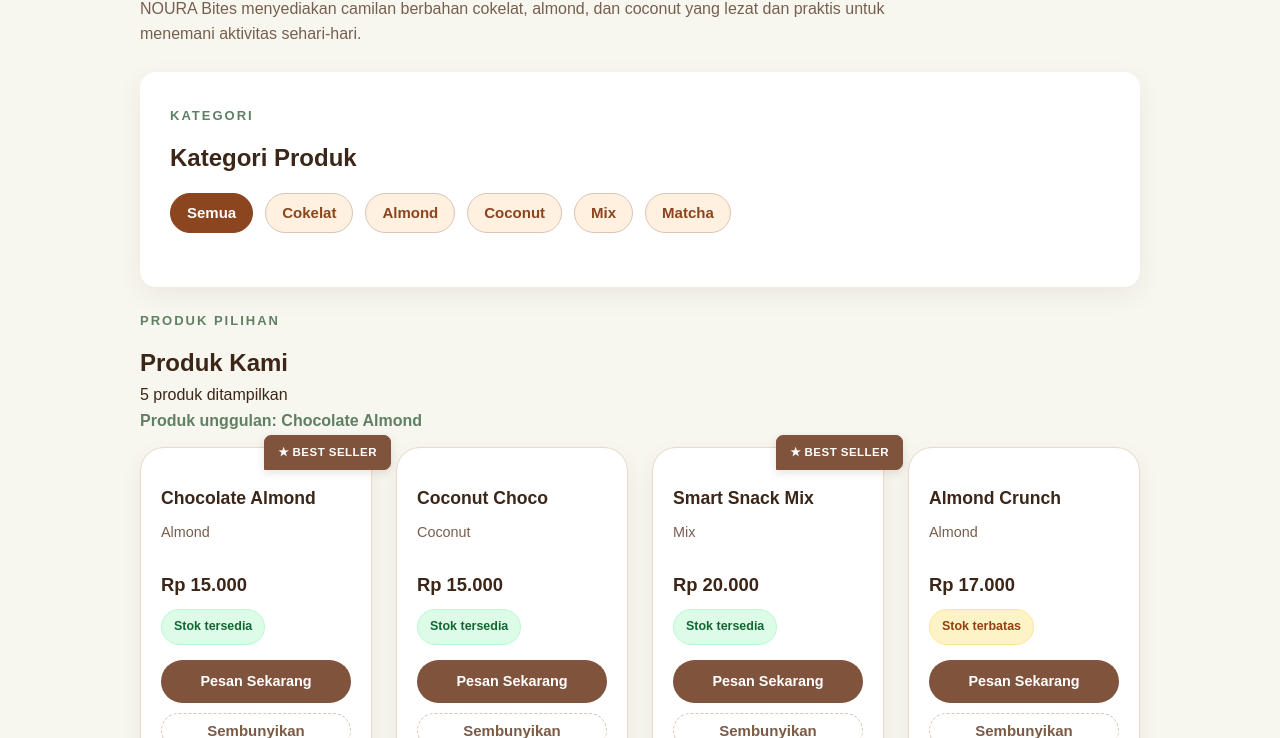
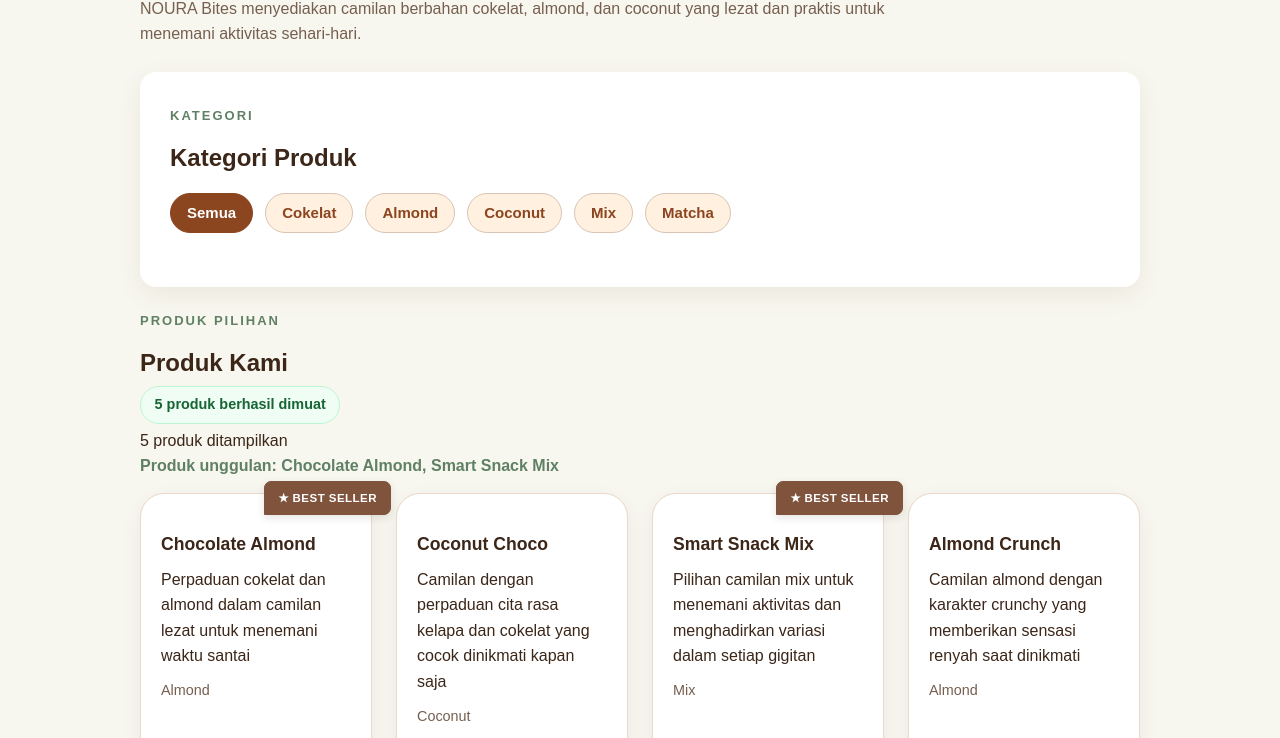
Before and after one commit to DiahAyuWulandari9/website-umkm, a plain HTML site: page produk.html in a window 1280 px wide. Shown: the part 214-952 px from the top of the page. Drawn offline with Linux system fonts and the light colour scheme.

Commit message:
feat: load product catalog from JSON

```diff
--- a/css/style.css
+++ b/css/style.css
@@ -100,14 +100,15 @@ img {
     text-decoration: none;
 }
 
+/* Menu disembunyikan dulu di layar kecil, tampil setelah tombol diklik (.is-open) */
 .nav ul {
-    display: flex;
-    flex-direction: row;
+    display: none;
+    flex-direction: column;
     flex-wrap: wrap;
     align-items: center;
     justify-content: flex-end;
     gap: 8px 14px;
-
+    width: 100%;
     margin: 0;
     padding: 0;
     list-style: none;
@@ -1168,10 +1169,6 @@ audio {
         flex-wrap: nowrap;
     }
 
-    .nav ul {
-        flex-wrap: nowrap;
-    }
-
     .product-grid {
         grid-template-columns: repeat(3, minmax(0, 1fr));
     }
@@ -1263,16 +1260,6 @@ audio {
     outline-offset: 3px;
 }
 
-/* Menu disembunyikan dulu di layar kecil */
-.nav ul {
-    display: none;
-    flex-direction: column;
-    width: 100%;
-    margin: 0;
-    padding: 0;
-    list-style: none;
-}
-
 /* Menu terlihat setelah tombol diklik */
 .nav ul.is-open {
     display: flex;
@@ -1288,6 +1275,7 @@ audio {
     .nav ul.is-open {
         display: flex;
         flex-direction: row;
+        flex-wrap: nowrap;
         width: auto;
     }
 }
@@ -1418,36 +1406,6 @@ audio {
     border-color: #fecaca;
 }
 
-.js-product-card .product-action {
-    display: flex;
-    align-items: center;
-    justify-content: center;
-    width: 100%;
-    min-height: 43px;
-    margin-top: 5px;
-    padding: 10px;
-    color: #fff;
-    background: #80533d;
-    border-radius: 999px;
-    font-size: 0.9rem;
-    font-weight: 700;
-    text-align: center;
-    text-decoration: none;
-    transition: background 0.2s ease, transform 0.2s ease;
-}
-
-.js-product-card .product-action:hover {
-    background: #593b2b;
-    transform: translateY(-2px);
-}
-
-.js-product-card .product-action.is-disabled {
-    background: #fce8e6;
-    color: #991b1b;
-    cursor: not-allowed;
-    pointer-events: none;
-}
-
 /* Penegasan informasi produk unggulan */
 #produk-unggulan {
     font-weight: 700;
@@ -1474,13 +1432,11 @@ audio {
 }
 
 @media (prefers-reduced-motion: reduce) {
-    .js-product-card,
-    .js-product-card .product-action {
+    .js-product-card {
         transition: none;
     }
 
-    .js-product-card:hover,
-    .js-product-card .product-action:hover {
+    .js-product-card:hover {
         transform: none;
     }
 }
@@ -1525,25 +1481,6 @@ audio {
   padding: 1rem;
   background: #f8f6ef;
   color: #795b46;
-}
-
-/* Tombol Sembunyikan pada kartu (latihan remove) */
-.js-product-card .ghost-button {
-  width: 100%;
-  padding: 0.5rem 0.75rem;
-  border: 1px dashed #d8c5b5;
-  border-radius: 999px;
-  background: transparent;
-  color: #795b46;
-  font-weight: 700;
-  cursor: pointer;
-}
-
-.js-product-card .ghost-button:hover,
-.js-product-card .ghost-button:focus-visible {
-  border-color: #8b451f;
-  color: #8b451f;
-  background: #fff0df;
 }
 
 /* ==================================================
@@ -1892,3 +1829,34 @@ audio {
         align-items: stretch;
     }
 }
+
+/* ==================================================
+   P13 - STATUS KATALOG (loading / success / error)
+   ================================================== */
+.catalog-status {
+    display: inline-block;
+    margin: 0.25rem 0;
+    padding: 0.4rem 0.85rem;
+    border: 1px solid var(--color-border);
+    border-radius: 999px;
+    font-size: 0.9rem;
+    font-weight: 700;
+}
+
+.catalog-status.loading {
+    color: #92400e;
+    background: #fef3c7;
+    border-color: #fde68a;
+}
+
+.catalog-status.success {
+    color: var(--color-success);
+    background: var(--color-success-soft);
+    border-color: #bbf7d0;
+}
+
+.catalog-status.error {
+    color: var(--color-danger);
+    background: var(--color-danger-soft);
+    border-color: #fecaca;
+}
--- /dev/null
+++ b/data/products.json
@@ -0,0 +1,47 @@
+[
+  {
+    "id": "chocolate-almond",
+    "name": "Chocolate Almond",
+    "category": "Almond",
+    "price": 15000,
+    "stock": 12,
+    "featured": true,
+    "description": "Perpaduan cokelat dan almond dalam camilan lezat untuk menemani waktu santai"
+  },
+  {
+    "id": "coconut-choco",
+    "name": "Coconut Choco",
+    "category": "Coconut",
+    "price": 15000,
+    "stock": 8,
+    "featured": false,
+    "description": "Camilan dengan perpaduan cita rasa kelapa dan cokelat yang cocok dinikmati kapan saja"
+  },
+  {
+    "id": "smart-snack-mix",
+    "name": "Smart Snack Mix",
+    "category": "Mix",
+    "price": 20000,
+    "stock": 10,
+    "featured": true,
+    "description": "Pilihan camilan mix untuk menemani aktivitas dan menghadirkan variasi dalam setiap gigitan"
+  },
+  {
+    "id": "almond-crunch",
+    "name": "Almond Crunch",
+    "category": "Almond",
+    "price": 17000,
+    "stock": 5,
+    "featured": false,
+    "description": "Camilan almond dengan karakter crunchy yang memberikan sensasi renyah saat dinikmati"
+  },
+  {
+    "id": "coconut-choco-bites",
+    "name": "Coconut Choco Bites",
+    "category": "Choco",
+    "price": 17000,
+    "stock": 0,
+    "featured": false,
+    "description": "Camilan bite-size dengan perpaduan kelapa dan cokelat yang praktis untuk dinikmati"
+  }
+]
--- /dev/null
+++ b/js/catalog-api.js
@@ -0,0 +1,148 @@
+const DATA_URL = "data/products.json";
+const catalogStatus = document.querySelector("#catalog-status");
+const produkGrid = document.querySelector("#produk-dinamis");
+const produkRingkasan = document.querySelector("#produk-ringkasan");
+const produkUnggulan = document.querySelector("#produk-unggulan");
+const tombolFilter = document.querySelectorAll("[data-filter]");
+
+// state katalog: data hasil fetch
+let products = [];
+
+// helper status: mengatur kelas (loading / success / error) dan pesan katalog
+function setStatus(state, message) {
+    catalogStatus.className = "catalog-status";
+    if (state) {
+        catalogStatus.classList.add(state);
+    }
+    catalogStatus.textContent = message;
+}
+
+// mengambil data produk dari file JSON
+async function loadProducts() {
+    try {
+        setStatus("loading", "Memuat data produk...");
+
+        const response = await fetch(DATA_URL);
+        if (!response.ok) {
+            throw new Error(`HTTP status ${response.status}`);
+        }
+
+        const data = await response.json();
+        if (!Array.isArray(data)) {
+            throw new Error("format JSON harus Array of Objects");
+        }
+
+        products = data;
+        renderFeatured(products);
+        renderProducts(products); // renderProducts juga mengatur status success / empty
+    } catch (error) {
+        products = [];
+        produkGrid.replaceChildren();
+        produkRingkasan.textContent = "Data produk tidak dapat ditampilkan";
+        produkUnggulan.textContent = "Produk unggulan tidak tersedia";
+        setStatus("error", `Gagal memuat produk: ${error.message}`);
+    }
+}
+
+// menampilkan kartu produk (atau empty state) dan status yang sesuai
+function renderProducts(items) {
+    produkGrid.replaceChildren();
+
+    if (items.length === 0) {
+        produkGrid.append(createEmptyState());
+        produkRingkasan.textContent = "0 produk ditemukan";
+        setStatus("success", "Request berhasil, tetapi data kosong");
+        return;
+    }
+
+    items.forEach((product) => {
+        produkGrid.append(createProductCard(product));
+    });
+
+    produkRingkasan.textContent = `${items.length} produk ditampilkan`;
+    setStatus("success", `${products.length} produk berhasil dimuat`);
+}
+
+// menampilkan nama produk unggulan (featured: true) dari data hasil fetch
+function renderFeatured(items) {
+    const names = items.filter((item) => item.featured).map((item) => item.name);
+    produkUnggulan.textContent = names.length > 0
+        ? `Produk unggulan: ${names.join(", ")}`
+        : "Belum ada produk unggulan";
+}
+
+// filter kategori memakai data hasil fetch
+function applyFilter(category) {
+    const filtered = category === "Semua"
+        ? products
+        : products.filter((product) => product.category === category);
+
+    renderProducts(filtered);
+}
+
+tombolFilter.forEach((button) => {
+    button.addEventListener("click", (event) => {
+        tombolFilter.forEach((item) => {
+            item.classList.remove("is-active");
+            item.setAttribute("aria-pressed", "false");
+        });
+
+        event.currentTarget.classList.add("is-active");
+        event.currentTarget.setAttribute("aria-pressed", "true");
+
+        applyFilter(event.currentTarget.dataset.filter ?? "Semua");
+    });
+});
+
+// tampilan ketika data kosong
+function createEmptyState() {
+    const emptyMessage = document.createElement("p");
+    emptyMessage.className = "empty-state";
+    emptyMessage.textContent = "Belum ada produk yang tersedia";
+
+    return emptyMessage;
+}
+
+// kartu produk (class memakai style yang sudah ada di style.css)
+function createProductCard(product) {
+    const card = document.createElement("article");
+    card.className = "js-product-card";
+
+    if (product.featured) {
+        const badge = document.createElement("span");
+        badge.className = "best-seller-badge";
+        badge.textContent = "★ BEST SELLER";
+        card.append(badge);
+    }
+
+    const title = document.createElement("h3");
+    title.textContent = product.name;
+
+    const description = document.createElement("p");
+    description.textContent = product.description;
+
+    const category = document.createElement("p");
+    category.className = "category-note";
+    category.textContent = product.category;
+
+    const price = document.createElement("p");
+    price.className = "price";
+    price.textContent = new Intl.NumberFormat("id-ID", {
+        style: "currency",
+        currency: "IDR",
+        maximumFractionDigits: 0
+    }).format(product.price);
+
+    const stock = document.createElement("p");
+    stock.className = "stock-badge " + (
+        product.stock <= 0 ? "empty" : product.stock <= 5 ? "warning" : "available"
+    );
+    stock.textContent = product.stock > 0
+        ? `Stok: ${product.stock}`
+        : "Stok habis";
+
+    card.append(title, description, category, price, stock);
+    return card;
+}
+
+loadProducts();
--- a/produk.html
+++ b/produk.html
@@ -6,7 +6,7 @@
     <title>Produk - NOURA Bites</title>
     <link rel="stylesheet" href="css/style.css">
     <script src="js/script.js" defer></script>
-    <script src="js/app.js" defer></script>
+    <script type="module" src="js/catalog-api.js"></script>
 </head>
 <body>
     <!-- SKIP LINK -->
@@ -58,10 +58,10 @@
         <section class="featured-products" aria-labelledby="produk-dinamis-title">
             <p class="eyebrow">PRODUK PILIHAN</p>
             <h2 id="produk-dinamis-title">Produk Kami</h2>
-
-            <p id="produk-status" aria-live="polite">Produk belum dimuat</p>
-            <p id="produk-unggulan" aria-live="polite">Produk unggulan akan ditentukan melalui JavaScript</p>
-            <div id="produk-grid" class="js-product-grid"></div>
+            <p id="catalog-status" class="catalog-status" aria-live="polite">Produk belum dimuat</p>
+            <p id="produk-ringkasan">Menunggu data produk</p>
+            <p id="produk-unggulan" aria-live="polite">Produk unggulan akan muncul setelah data dimuat</p>
+            <div id="produk-dinamis" class="js-product-grid"></div>
         </section>
 
         <!-- KATALOG PRODUK -->
```
